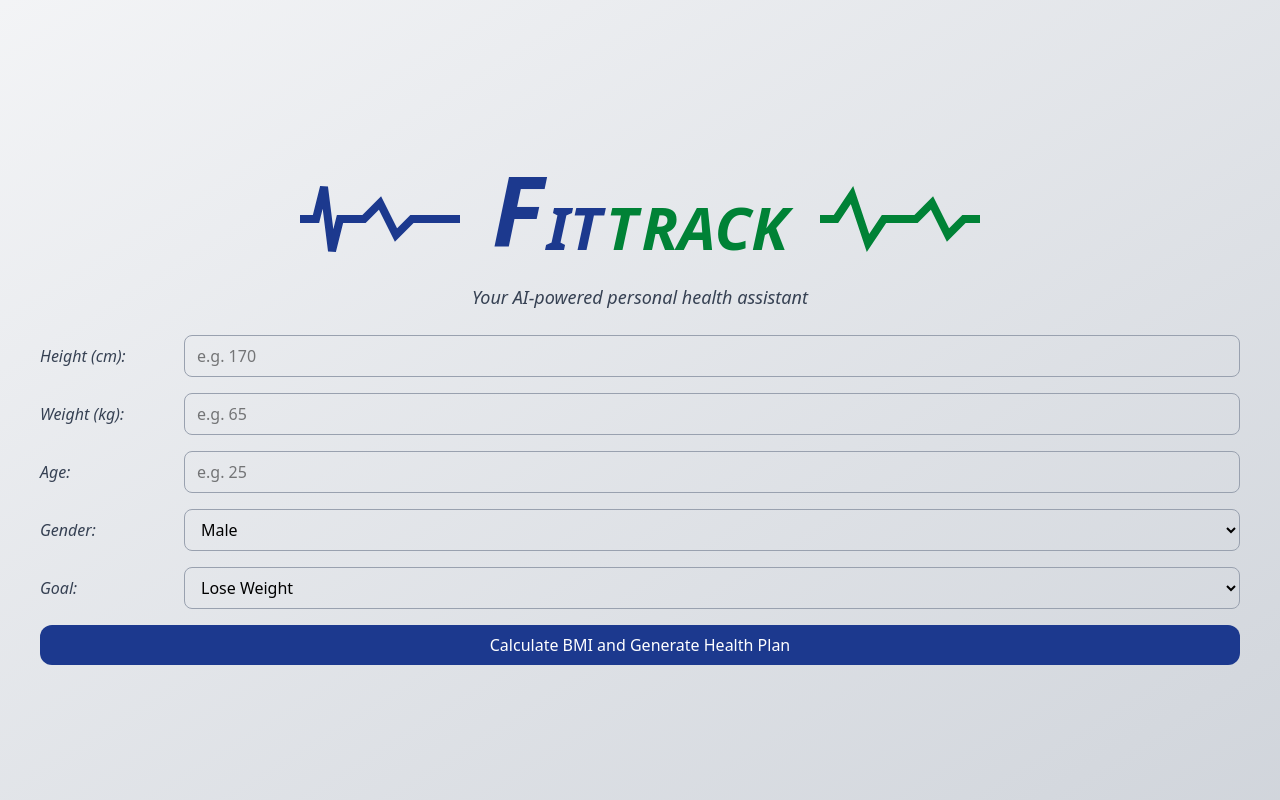
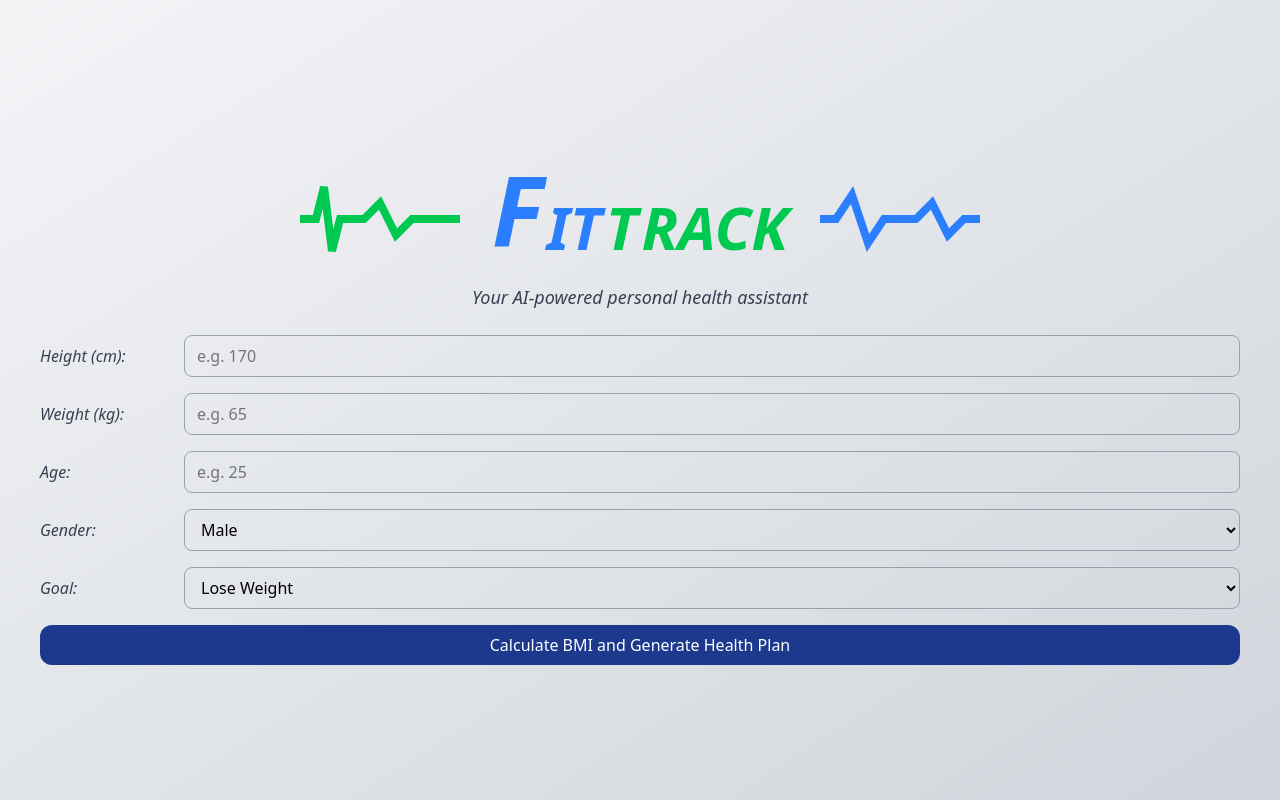
Before and after one commit to niranjanb27/fittrack-frontend, a React (Vite) app: page / in a window 1280 px wide. Built offline with nearby package versions, Linux system fonts and the light colour scheme.

Commit message:
Animation of loader

```diff
--- a/src/components/Header.jsx
+++ b/src/components/Header.jsx
@@ -6,7 +6,7 @@ const Header = () => (
 
     {/* Blue ECG - animates first */}
     <svg
-      className="w-32 md:w-48 h-16 md:h-20 text-blue-900 ecg-line-blue mt-5"
+      className="w-32 md:w-48 h-16 md:h-20 text-green-500 ecg-line-blue mt-5"
       viewBox="0 0 100 50"
       fill="none"
       stroke="currentColor"
@@ -19,15 +19,15 @@ const Header = () => (
 
     {/* Brand name - appears after delay */}
     <div className="flex items-end space-x-1 brand-animation text-center">
-      <h1 className="text-5xl sm:text-6xl md:text-7xl lg:text-8xl font-bold text-blue-900 italic">F</h1>
-      <h1 className="text-3xl sm:text-4xl md:text-5xl lg:text-6xl font-bold mt-3 text-blue-900 italic">IT</h1>
-      <h1 className="text-3xl sm:text-4xl md:text-5xl lg:text-6xl font-bold mt-4 text-green-700 italic">T</h1>
-      <h1 className="text-3xl sm:text-4xl md:text-5xl lg:text-6xl font-bold mt-3 text-green-700 italic">RACK</h1>
+      <h1 className="text-5xl sm:text-6xl md:text-7xl lg:text-8xl font-bold text-blue-500 italic">F</h1>
+      <h1 className="text-3xl sm:text-4xl md:text-5xl lg:text-6xl font-bold mt-3 text-blue-500 italic">IT</h1>
+      <h1 className="text-3xl sm:text-4xl md:text-5xl lg:text-6xl font-bold mt-4 text-green-500 italic">T</h1>
+      <h1 className="text-3xl sm:text-4xl md:text-5xl lg:text-6xl font-bold mt-3 text-green-500 italic">RACK</h1>
     </div>
 
     {/* Green ECG - animates last */}
     <svg
-      className="w-32 md:w-48 h-16 md:h-20 text-green-700 ecg-line-green mt-5"
+      className="w-32 md:w-48 h-16 md:h-20 text-blue-500 ecg-line-green mt-5"
       viewBox="0 0 100 50"
       fill="none"
       stroke="currentColor"
--- a/src/components/Loader.jsx
+++ b/src/components/Loader.jsx
@@ -1,8 +1,19 @@
 import React from "react";
+// import "./App.css"; // Make sure this includes the keyframes below
 
 const Loader = () => (
   <div className="flex justify-center items-center mt-6">
-    <div className="w-10 h-10 border-4 border-green-700 border-t-transparent rounded-full animate-spin"></div>
+    <svg
+      className="w-40 h-16 text-green-700 ecg-loader"
+      viewBox="0 0 100 50"
+      fill="none"
+      stroke="currentColor"
+      strokeWidth="3"
+    >
+      <polyline
+        points="0,25 10,25 15,5 20,45 25,25 40,25 50,15 60,35 70,25 100,25"
+      />
+    </svg>
   </div>
 );
 
--- a/src/index.css
+++ b/src/index.css
@@ -44,3 +44,27 @@
   animation: ecgDraw 4s ease infinite;
   /*animation-delay: 4s;  after brand */
 }
+
+@keyframes ecgLoaderPulse {
+  0% {
+    stroke-dasharray: 300;
+    stroke-dashoffset: 300;
+    opacity: 0;
+  }
+  20% {
+    opacity: 1;
+  }
+  50% {
+    stroke-dashoffset: 150;
+  }
+  100% {
+    stroke-dashoffset: 0;
+    opacity: 0;
+  }
+}
+
+.ecg-loader polyline {
+  stroke-dasharray: 300;
+  stroke-dashoffset: 300;
+  animation: ecgLoaderPulse 2s ease-in-out infinite;
+}
```
